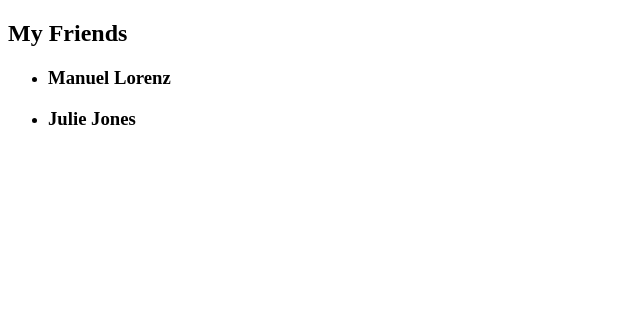
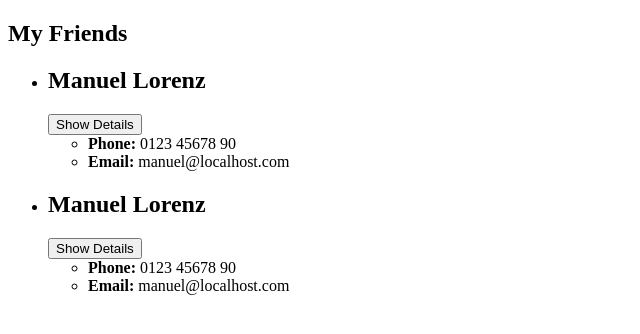
Before and after one commit to mauroef/vue-the-complete-guide, a Vue app: page / in a window 1280 px wide. Shown: the top 334 px of the page, without its empty margins (0-640 px from the left). Built offline with nearby package versions, Linux system fonts and the light colour scheme.

Commit message:
Adding a component

```diff
--- a/src/App.vue
+++ b/src/App.vue
@@ -2,9 +2,8 @@
   <section>
     <h2>My Friends</h2>
     <ul>
-      <li v-for="friend in friends" :key="friend.id">
-        <h3>{{ friend.name }}</h3>
-      </li>
+      <friend-contact></friend-contact>
+      <friend-contact></friend-contact>
     </ul>
   </section>
 </template>
@@ -18,16 +17,16 @@
           id: 'manuel',
           name: 'Manuel Lorenz',
           phone: '0123 45678 90',
-          email: 'manuel@localhost.com'
+          email: 'manuel@localhost.com',
         },
         {
           id: 'julie',
           name: 'Julie Jones',
           phone: '0123 45678 91',
-          email: 'julie@localhost.com'
-        }
-      ]
-    }
-  }
-}
+          email: 'julie@localhost.com',
+        },
+      ],
+    };
+  },
+};
 </script>
--- /dev/null
+++ b/src/components/FriendContact.vue
@@ -0,0 +1,32 @@
+<template>
+  <li>
+    <h2>{{ friend.name }}</h2>
+    <button @click="toggleDetails">Show Details</button>
+    <ul v-if="detailsAreVisible">
+      <li><strong>Phone:</strong> {{ friend.phone }}</li>
+      <li><strong>Email:</strong> {{ friend.email }}</li>
+    </ul>
+  </li>
+</template>
+
+<script>
+export default {
+  name: 'FriendContact',
+  data() {
+    return {
+      detailsAreVisible: true,
+      friend: {
+        id: 'manuel',
+        name: 'Manuel Lorenz',
+        phone: '0123 45678 90',
+        email: 'manuel@localhost.com',
+      },
+    };
+  },
+  methods: {
+    toggleDetails() {
+      this.detailsAreVisible = !this.detailsAreVisible;
+    },
+  },
+};
+</script>
```
Also changed, not shown: src/main.js (+6 -1 lines).
